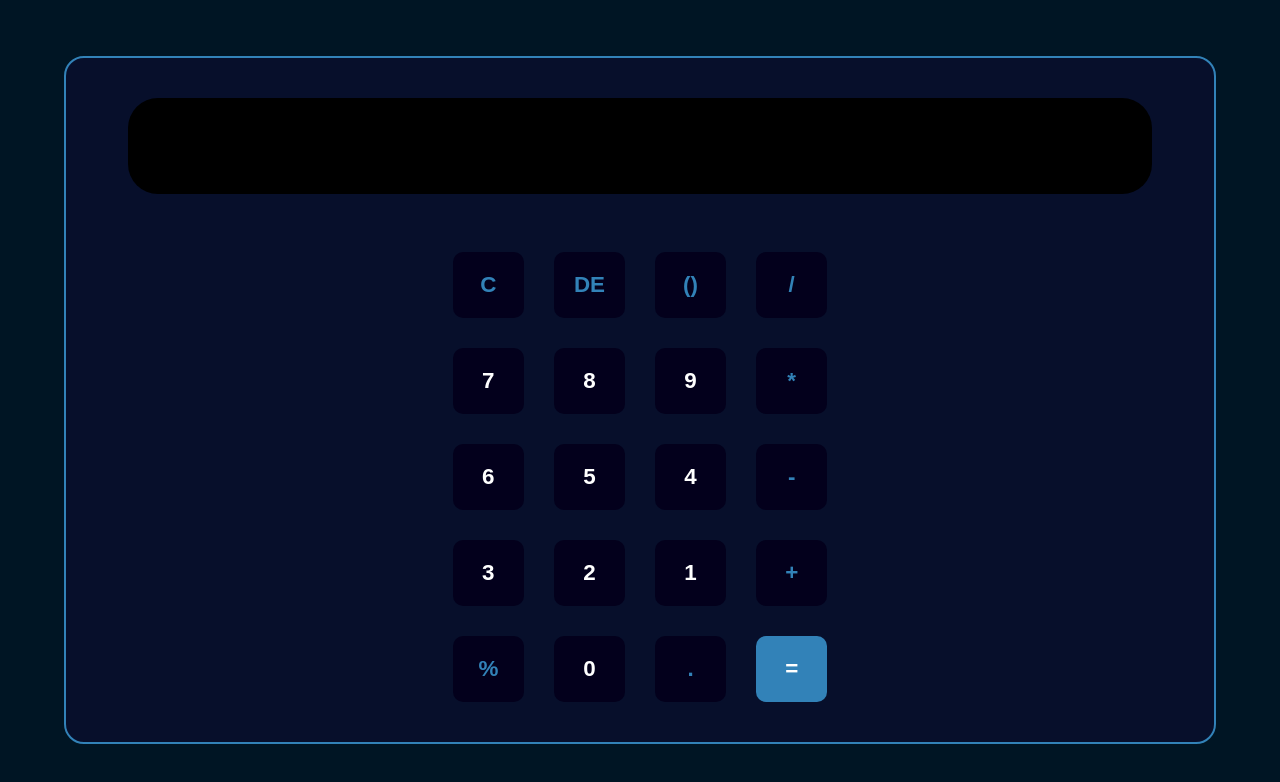
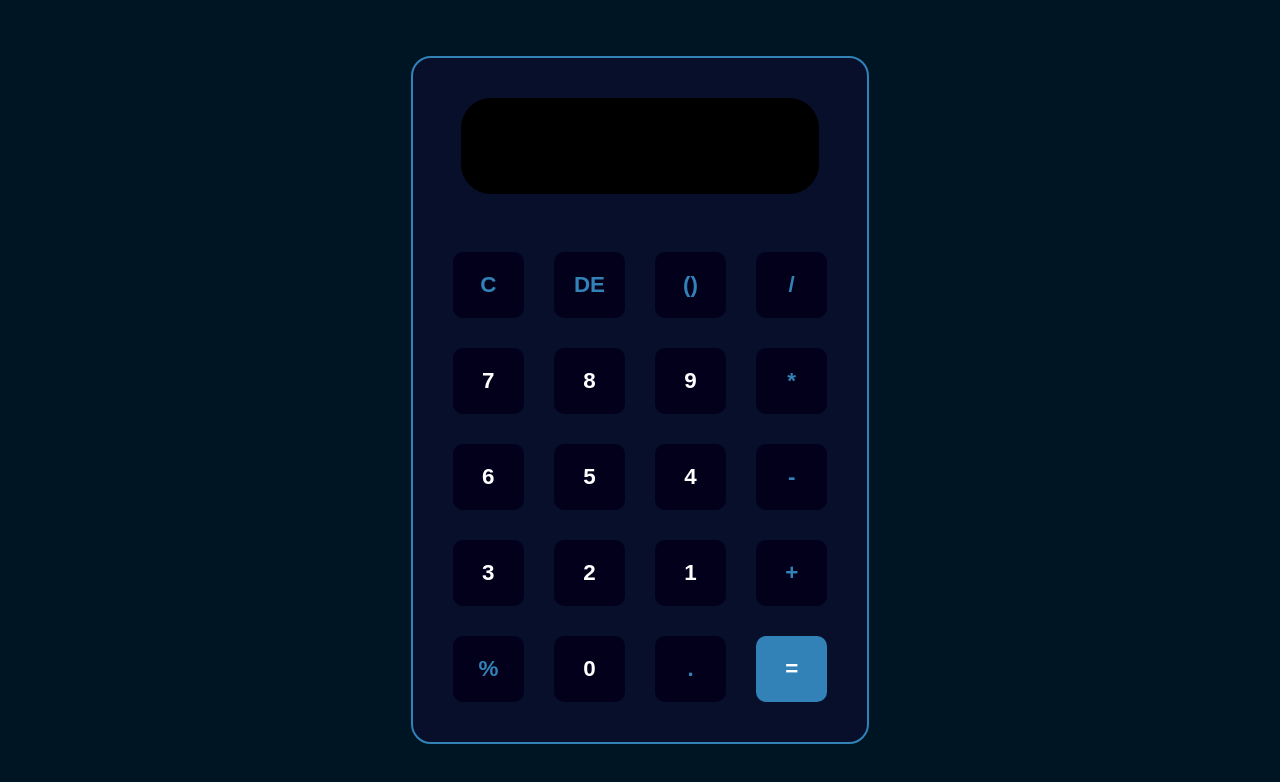
Before and after one commit to EspadaKinno/proyecto-calculadora, a plain HTML site: page index.html in a window 1280 px wide. Drawn offline with Linux system fonts and the light colour scheme.

Commit message:
add: se mejora el estilo de la computadora

```diff
--- a/style.css
+++ b/style.css
@@ -16,7 +16,7 @@ body{
 
 .body-container__Calculator{
   padding: 40px;
-  width: 90vw;
+
   display: flex;
   gap: 20px;
   flex-direction: column;
@@ -31,6 +31,7 @@ body{
   display: grid;
   grid-template-columns: 1fr 1fr 1fr 1fr;
   gap: 30px;
+
 }
 
 
@@ -52,7 +53,7 @@ button{
   border: none;
   text-align: end;
   border-radius: 30px;
-  width: 80vw;
+
 }
 
 .operador{
```
